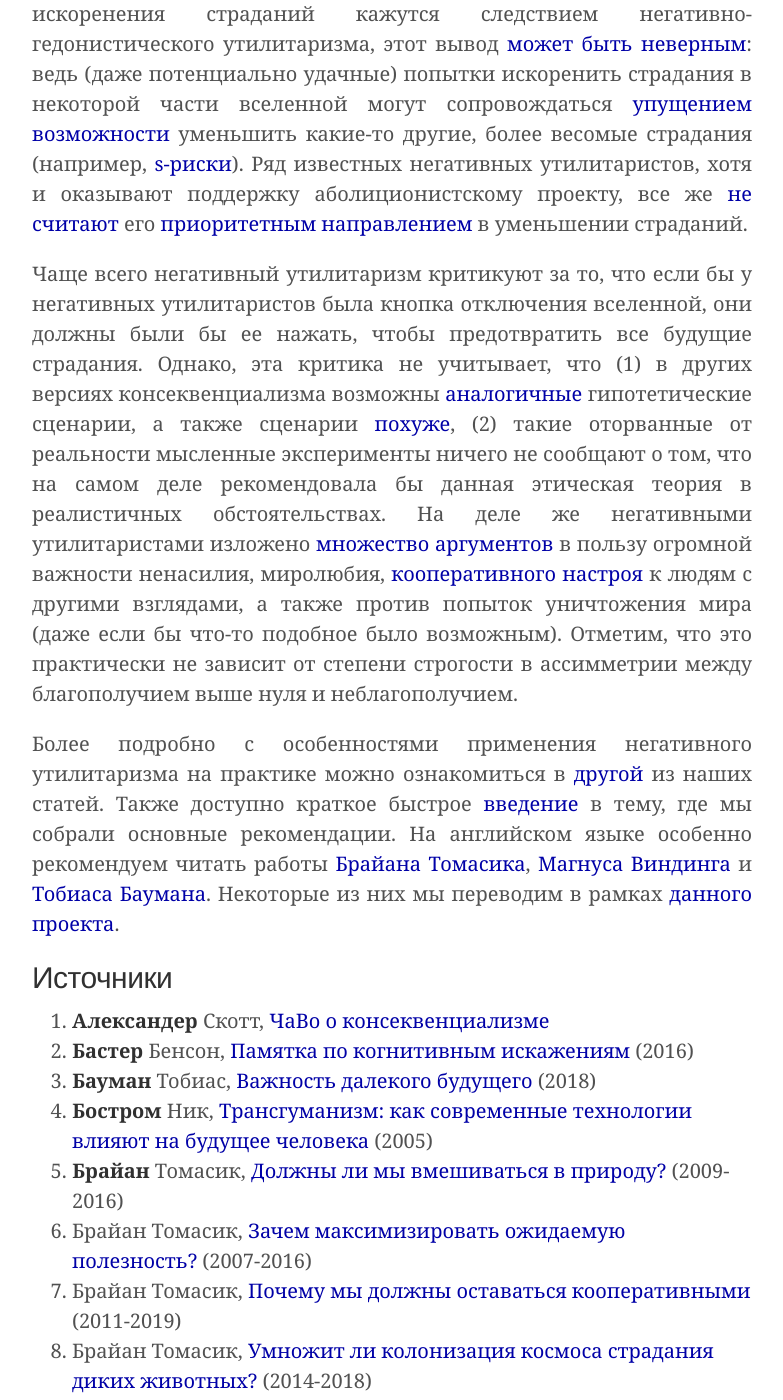
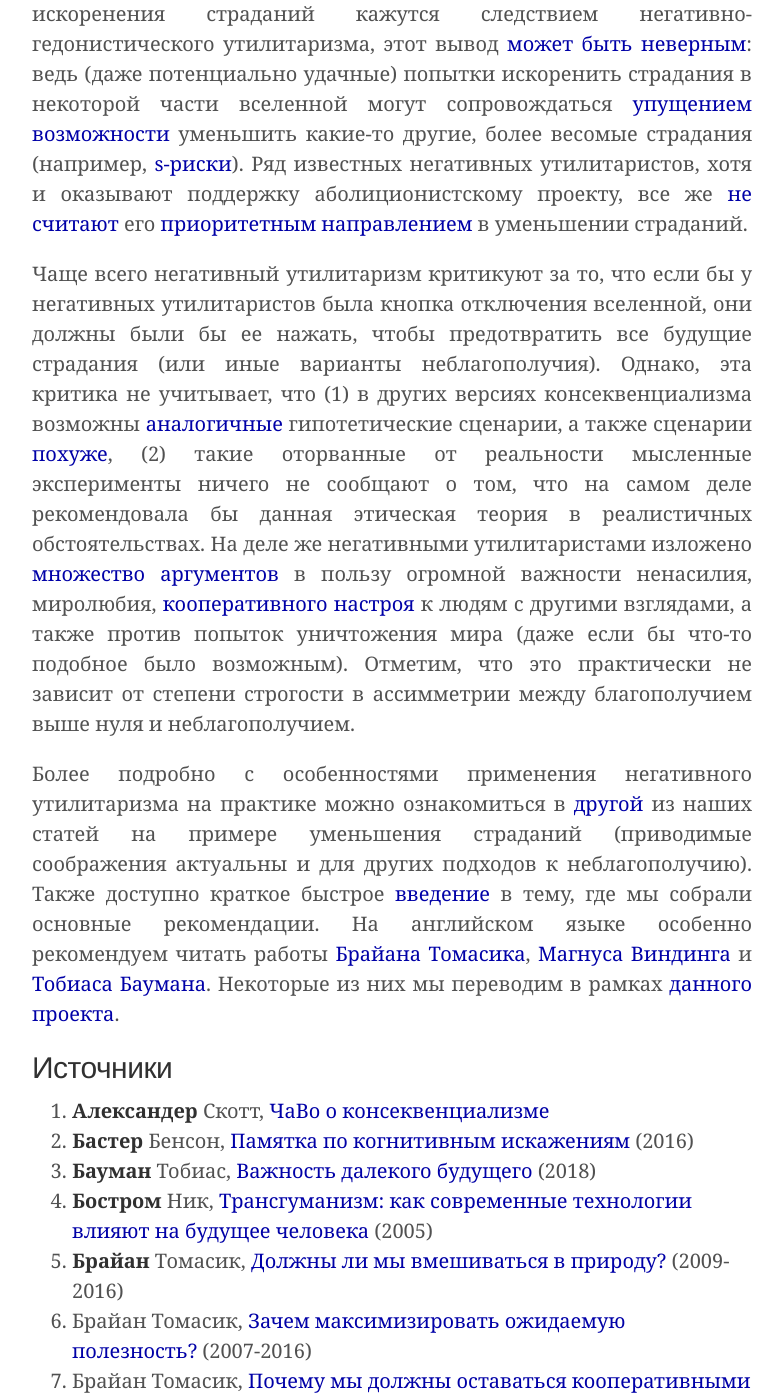
Before and after one commit to ReducingSuffering/reducingsuffering.github.io, a Jekyll site: the page built from _articles/what-is-negative-utilitarianism.md, in a window 1280 px wide and 1400 px high, scrolled down 16321 px. Shown: the whole window, without its empty margins (248-1031 px from the left). Built offline with Jekyll 4.4.1, drawn with Linux system fonts in a browser that asks for light colours.

Commit message:
Update what-is-negative-utilitarianism.md

```diff
--- a/_articles/what-is-negative-utilitarianism.md
+++ b/_articles/what-is-negative-utilitarianism.md
@@ -198,9 +198,9 @@ _Этика противодействия страданию_, _этика ум
 
 Помимо этого, в сфере [трансгуманизма](https://reducingsuffering.github.io/268.html) довольно известна идея [аболиционистского проекта](https://reducingsuffering.github.io/89.html), посвященного изменению самой биологии людей и других животных с целью полного исключения страданий из их жизни. Отметим, что хотя попытки полного искоренения страданий кажутся следствием негативно-гедонистического утилитаризма, этот вывод [может быть неверным](https://forum.effectivealtruism.org/s/MBadsrYLmzLNmYjaj/p/JnHeeTGAohMFxNbGK#3_1_Against_endstate_oriented_utopianism): ведь (даже потенциально удачные) попытки искоренить страдания в некоторой части вселенной могут сопровождаться [упущением возможности](https://kkirdan.github.io/blog/a2.html) уменьшить какие-то другие, более весомые страдания (например, [s-риски](https://reducingsuffering.github.io/640.html)). Ряд известных негативных утилитаристов, хотя и оказывают поддержку аболиционистскому проекту, все же [не считают](https://magnusvinding.com/2021/08/09/reasons-not-to-prioritize-the-abolitionist-project/) его [приоритетным направлением](https://reducingsuffering.github.io/magnus-vinding-cause-prioritization.html) в уменьшении страданий.
 
-Чаще всего негативный утилитаризм критикуют за то, что если бы у негативных утилитаристов была кнопка отключения вселенной, они должны были бы ее нажать, чтобы предотвратить все будущие страдания. Однако, эта критика не учитывает, что (1) в других версиях консеквенциализма возможны [аналогичные](https://www.tandfonline.com/doi/full/10.1080/0020174X.2019.1658631) гипотетические сценарии, а также сценарии [похуже](https://forum.effectivealtruism.org/posts/FEJLFr5ef82FSY8vr/minimalist-extended-very-repugnant-conclusions-are-the-least), (2) такие оторванные от реальности мысленные эксперименты ничего не сообщают о том, что на самом деле рекомендовала бы данная этическая теория в реалистичных обстоятельствах. На деле же негативными утилитаристами изложено [множество аргументов](https://forum.effectivealtruism.org/s/MBadsrYLmzLNmYjaj/p/JnHeeTGAohMFxNbGK) в пользу огромной важности ненасилия, миролюбия, [кооперативного настроя](https://reducingsuffering.github.io/450.html) к людям с другими взглядами, а также против попыток уничтожения мира (даже если бы что-то подобное было возможным). Отметим, что это практически не зависит от степени строгости в ассимметрии между благополучием выше нуля и неблагополучием.
+Чаще всего негативный утилитаризм критикуют за то, что если бы у негативных утилитаристов была кнопка отключения вселенной, они должны были бы ее нажать, чтобы предотвратить все будущие страдания (или иные варианты неблагополучия). Однако, эта критика не учитывает, что (1) в других версиях консеквенциализма возможны [аналогичные](https://www.tandfonline.com/doi/full/10.1080/0020174X.2019.1658631) гипотетические сценарии, а также сценарии [похуже](https://forum.effectivealtruism.org/posts/FEJLFr5ef82FSY8vr/minimalist-extended-very-repugnant-conclusions-are-the-least), (2) такие оторванные от реальности мысленные эксперименты ничего не сообщают о том, что на самом деле рекомендовала бы данная этическая теория в реалистичных обстоятельствах. На деле же негативными утилитаристами изложено [множество аргументов](https://forum.effectivealtruism.org/s/MBadsrYLmzLNmYjaj/p/JnHeeTGAohMFxNbGK) в пользу огромной важности ненасилия, миролюбия, [кооперативного настроя](https://reducingsuffering.github.io/450.html) к людям с другими взглядами, а также против попыток уничтожения мира (даже если бы что-то подобное было возможным). Отметим, что это практически не зависит от степени строгости в ассимметрии между благополучием выше нуля и неблагополучием.
 
-Более подробно с особенностями применения негативного утилитаризма на практике можно ознакомиться в [другой](https://reducingsuffering.github.io/546.html) из наших статей. Также доступно краткое быстрое [введение](https://reducingsuffering.github.io/short-intro.html) в тему, где мы собрали основные рекомендации. На английском языке особенно рекомендуем читать работы [Брайана Томасика](https://reducing-suffering.org/), [Магнуса Виндинга](https://magnusvinding.com/) и [Тобиаса Баумана](https://s-risks.org/). Некоторые из них мы переводим в рамках [данного проекта](https://reducingsuffering.github.io/index.html).
+Более подробно с особенностями применения негативного утилитаризма на практике можно ознакомиться в [другой](https://reducingsuffering.github.io/546.html) из наших статей на примере уменьшения страданий (приводимые соображения актуальны и для других подходов к неблагополучию). Также доступно краткое быстрое [введение](https://reducingsuffering.github.io/short-intro.html) в тему, где мы собрали основные рекомендации. На английском языке особенно рекомендуем читать работы [Брайана Томасика](https://reducing-suffering.org/), [Магнуса Виндинга](https://magnusvinding.com/) и [Тобиаса Баумана](https://s-risks.org/). Некоторые из них мы переводим в рамках [данного проекта](https://reducingsuffering.github.io/index.html).
 
 <h2 id="Источники">Источники</h2>
 
```
